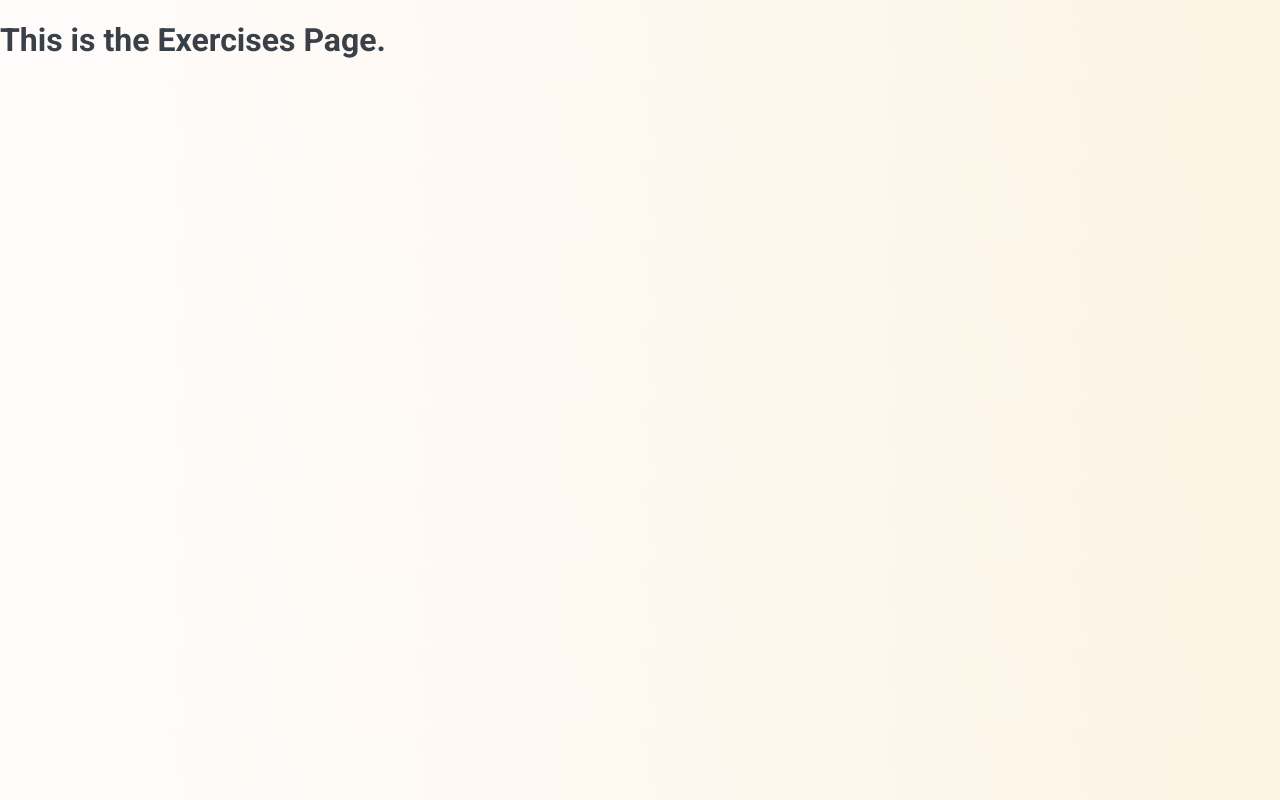
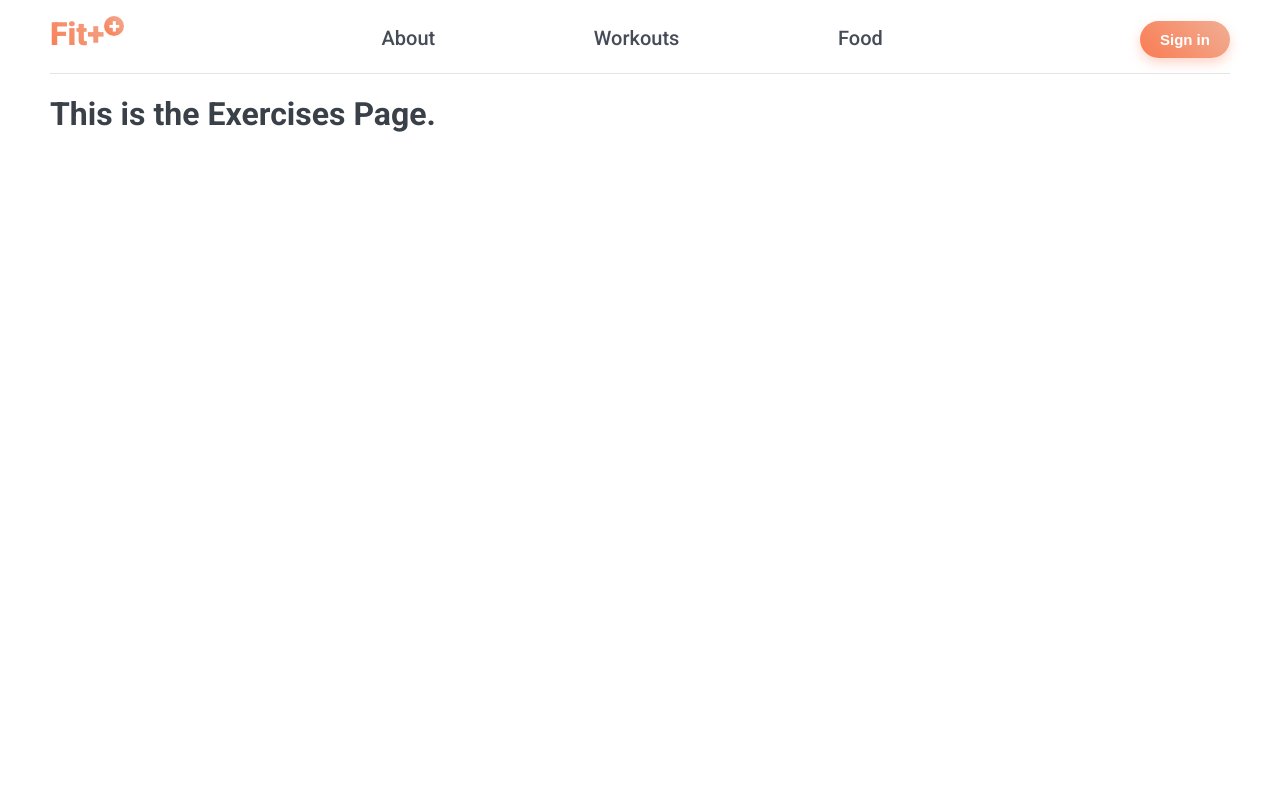
Before and after one commit to FitPlusPlus-Team/FitPlusPlus, a React (Create React App) app in the folder fitplusplus/: page /workouts in a window 1280 px wide. Built offline with nearby package versions, Linux system fonts and the light colour scheme.

Commit message:
started workouts tab

```diff
--- /dev/null
+++ b/fitplusplus/src/components/workouts/style.css
@@ -0,0 +1,13 @@
+body,html{
+}
+#main{
+    background-color: var(--background-secondary);
+    height:100vh;
+    overflow: auto;
+    padding: 0 50px ;
+}
+
+nav{
+    border-bottom: 1px solid rgba(0,0,0,0.1);
+    padding: 15px 0;
+}
--- a/fitplusplus/src/components/workouts/workouts.jsx
+++ b/fitplusplus/src/components/workouts/workouts.jsx
@@ -1,8 +1,11 @@
 import React from "react";
+import Navbar from "../Navbar.jsx"
+import "./style.css";
 
 const Workouts = () => {
   return (
-    <div>
+    <div id="main">
+      <Navbar />
       <h1>This is the Exercises Page.</h1>
     </div>
   );
```
